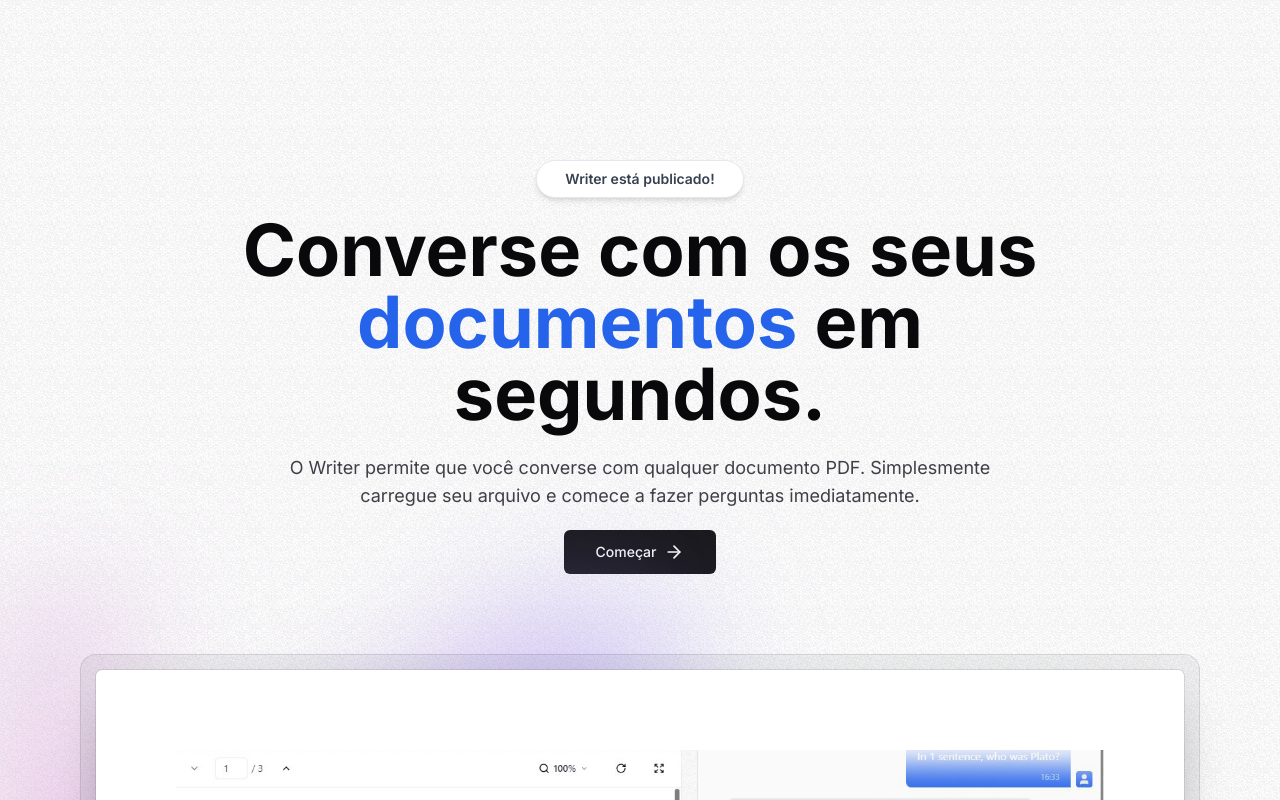
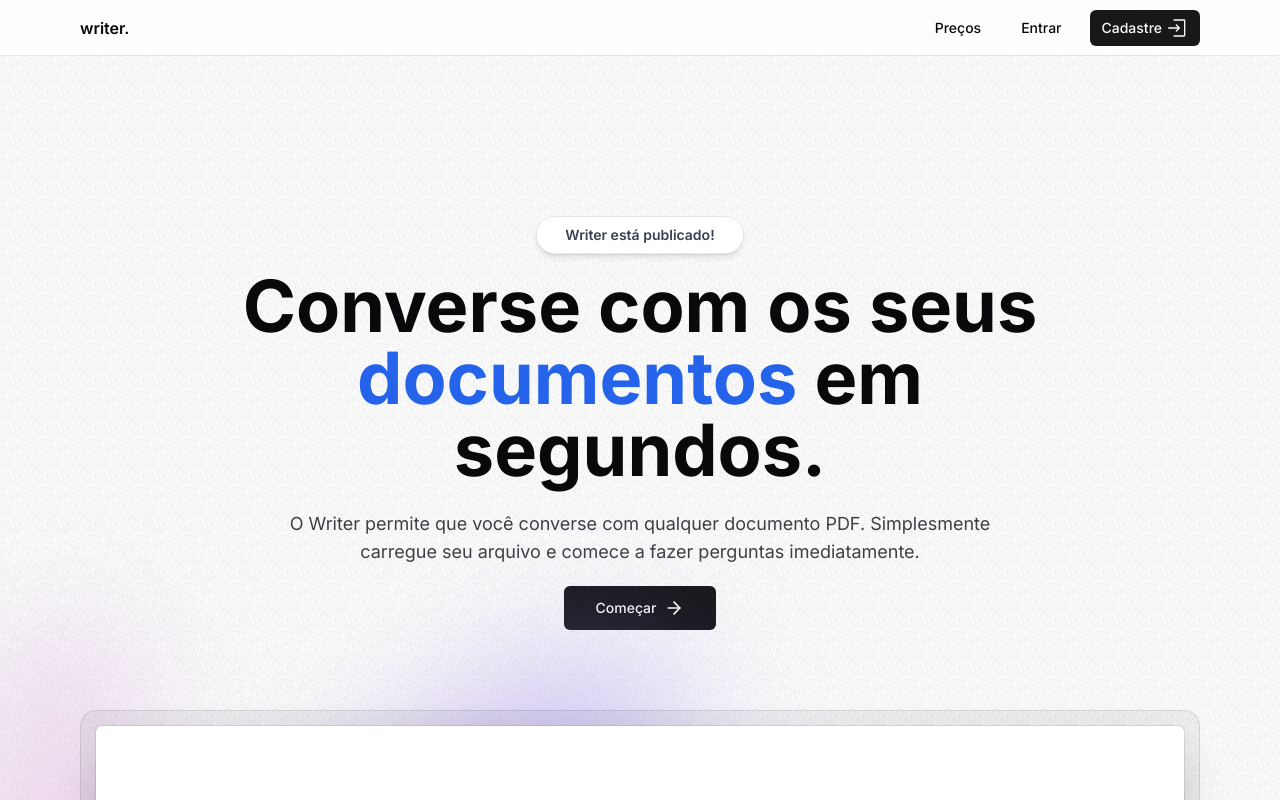
Before and after one commit to arthurlopesr/writer, a Next.js app: page / in a window 1280 px wide. Shown: the top 800 px of the page. Built offline with nearby package versions, Linux system fonts and the light colour scheme.

Commit message:
feat: add navbar

```diff
--- a/package.json
+++ b/package.json
@@ -9,6 +9,8 @@
     "lint": "next lint"
   },
   "dependencies": {
+    "@kinde-oss/kinde-auth-nextjs": "^2.0.1",
+    "@radix-ui/react-icons": "^1.3.0",
     "@radix-ui/react-slot": "^1.0.2",
     "@tailwindcss/typography": "^0.5.10",
     "add": "^2.0.6",
--- /dev/null
+++ b/src/app/components/navbar/Navbar.tsx
@@ -0,0 +1,51 @@
+import { LoginLink, RegisterLink } from "@kinde-oss/kinde-auth-nextjs/server";
+import { EnterIcon } from "@radix-ui/react-icons";
+import Link from "next/link";
+import { buttonVariants } from "../ui/button/Button";
+import { MaxWidthWrapper } from "../ui/maxWidthWrapper/MaxWidthWrapper";
+
+export function Navbar() {
+  return (
+    <>
+      <nav className="sticky h-14 inset-x-0 top-0 z-50 w-full border-b border-gray-200 bg-white/75 backdrop-blur-lg transition-all">
+        <MaxWidthWrapper>
+          <div className="flex h-14 items-center justify-between border-b border-zinc-200">
+            <Link href="/" className="flex z-40 font-semibold">
+              <span>writer.</span>
+            </Link>
+
+            {/* mobile navbar*/}
+            <div className="hidden items-center space-x-4 sm:flex">
+              <>
+                <Link
+                  href="/pricing"
+                  className={buttonVariants({
+                    variant: "ghost",
+                    size: "sm",
+                  })}
+                >
+                  Preços
+                </Link>
+                <LoginLink
+                  className={buttonVariants({
+                    variant: "ghost",
+                    size: "sm",
+                  })}
+                >
+                  Entrar
+                </LoginLink>
+                <RegisterLink
+                  className={buttonVariants({
+                    size: "sm",
+                  })}
+                >
+                  Cadastre <EnterIcon className="ml-1.5 h-5 w-5" />
+                </RegisterLink>
+              </>
+            </div>
+          </div>
+        </MaxWidthWrapper>
+      </nav>
+    </>
+  );
+}
--- a/src/app/layout.tsx
+++ b/src/app/layout.tsx
@@ -1,5 +1,6 @@
 import type { Metadata } from "next";
 import { Inter } from "next/font/google";
+import { Navbar } from "./components/navbar/Navbar";
 import "./globals.css";
 import { cn } from "./utils/cn";
 
@@ -23,6 +24,7 @@
           inter.className
         )}
       >
+        <Navbar />
         {children}
       </body>
     </html>
```
Also changed, not shown: 1 other file (tests, documents, lock files or other folders).
